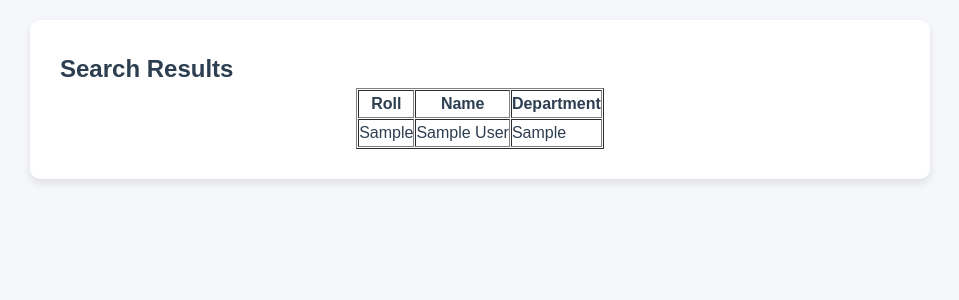
After one commit to TMSifat/WT-Project, a PHP site: page /search.php in a window 1280 px wide. The commit adds this page. Shown: the top 300 px of the page, without its empty margins (160-1119 px from the left). Run offline with PHP 8.4, Linux system fonts and the light colour scheme; tables that the repository leaves empty or names only in its code hold one stand-in row (values such as "Sample post").

Commit message:
modified:   home.css search button added 	modified:   home.php search button added 	new file:   search.php

```diff
--- a/admin_login.php
+++ b/admin_login.php
@@ -27,7 +27,7 @@
         </form>
 
         <div class="extra-links">
-            <a href="home.php">🏠 Home</a>
+            <a href="home.php"> Home</a>
         </div>
     </div>
     <script src="script.js"></script>
--- a/home.css
+++ b/home.css
@@ -126,7 +126,7 @@ section {
     margin-bottom: 10px;
 }
 
-/* 🔹 Footer */
+*/* 🔹 Footer */
 footer {
     text-align: center;
     padding: 20px;
--- a/login.php
+++ b/login.php
@@ -73,7 +73,7 @@ if ($_SERVER['REQUEST_METHOD'] === 'POST') {
 
         <div class="extra-links">
             <a href="register.php">Create Account</a>
-            <a href="home.php">🏠 Home</a>
+            <a href="home.php"> Home</a>
         </div>
     </div>
     <script src="script.js"></script>
--- a/profile.php
+++ b/profile.php
@@ -24,7 +24,7 @@ $student = $_SESSION['student'];
         <p><b>Department:</b> <?php echo $student['department']; ?></p>
         <a href="update_profile.php" class="btn update-btn">Update Profile</a>
         <a href="logout.php" class="btn logout-btn">Logout</a>
-        <a href="home.php" class="btn home-btn">🏠 Home</a>
+        <a href="home.php" class="btn home-btn"> Home</a>
     </div>
 </body>
 </html>
--- a/register.js
+++ b/register.js
@@ -94,10 +94,10 @@ function checkPasswordMatch() {
 
     if (password.value === confirmPassword.value) {
         matchMsg.style.color = "green";
-        matchMsg.innerHTML = "Passwords match ✅";
+        matchMsg.innerHTML = "Passwords match ";
     } else {
         matchMsg.style.color = "red";
-        matchMsg.innerHTML = "Passwords do not match ❌";
+        matchMsg.innerHTML = "Passwords do not match ";
     }
 }
 
--- a/script.js
+++ b/script.js
@@ -37,10 +37,10 @@ function togglePassword() {
 
     if (password.type === "password") {
         password.type = "text";
-        toggleIcon.innerText = "🙈";
+        toggleIcon.innerText = " ";
     } else {
         password.type = "password";
-        toggleIcon.innerText = "👁️";
+        toggleIcon.innerText = " ";
     }
 }
 
--- /dev/null
+++ b/search.php
@@ -0,0 +1,46 @@
+<?php
+$conn = mysqli_connect("localhost", "root", "", "student_db");
+if (!$conn) {
+    die("Database connection failed: " . mysqli_connect_error());
+}
+
+$dept = $_GET['department'] ?? '';
+
+$query = "SELECT * FROM students WHERE 1=1";
+
+if (!empty($dept)) {
+    $query .= " AND department LIKE '%$dept%'";
+}
+
+$result = mysqli_query($conn, $query);
+?>
+<!DOCTYPE html>
+<html>
+<head>
+    <title>Search Results</title>
+    <link rel="stylesheet" href="home.css">
+</head>
+<body>
+    <div class="about">
+        <h2>Search Results</h2>
+        <?php if(mysqli_num_rows($result) > 0): ?>
+            <table border="1" cellspacing="1" style="margin:auto;">
+                <tr>
+                    <th>Roll</th>
+                    <th>Name</th>
+                    <th>Department</th>
+                </tr>
+                <?php while($row = mysqli_fetch_assoc($result)): ?>
+                    <tr>
+                        <td><?php echo $row['roll']; ?></td>
+                        <td><?php echo $row['name']; ?></td>
+                        <td><?php echo $row['department']; ?></td>
+                    </tr>
+                <?php endwhile; ?>
+            </table>
+        <?php else: ?>
+            <p>No students found.</p>
+        <?php endif; ?>
+    </div>
+</body>
+</html>
```
Also changed, not shown: home.php (+28 -11 lines).
